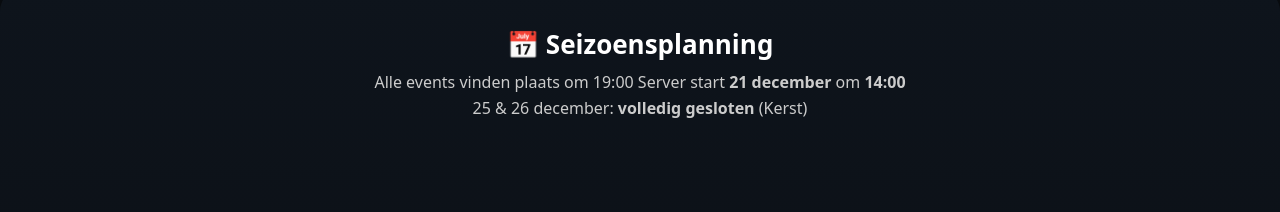
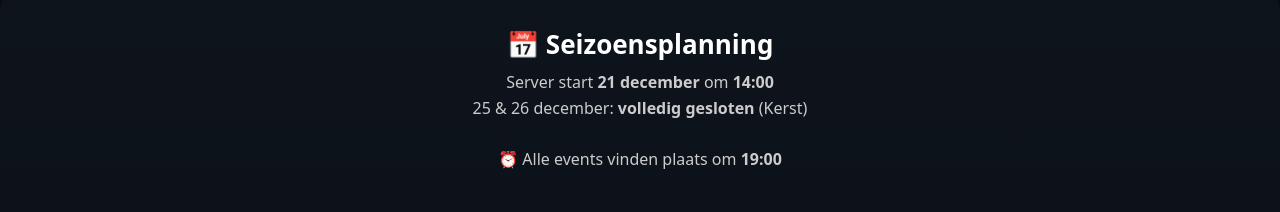
Before and after one commit to Binnenlander/ncsmp-site, a plain HTML site: page index.html in a window 1280 px wide. Shown: the part 821-1033 px from the top of the page. Drawn offline with Linux system fonts and the light colour scheme.

Commit message:
Update index.html

```diff
--- a/index.html
+++ b/index.html
@@ -393,9 +393,10 @@ footer{
 <div class="timeline-wrapper">
   <div class="timeline-title">📅 Seizoensplanning</div>
   <div class="timeline-sub">
-    Alle events vinden plaats om 19:00
     Server start <b>21 december</b> om <b>14:00</b><br>
-    25 &amp; 26 december: <b>volledig gesloten</b> (Kerst)
+    25 &amp; 26 december: <b>volledig gesloten</b> (Kerst)<br>
+    <br>
+    ⏰ Alle events vinden plaats om <b>19:00</b>
   </div>
 
   <!-- Events boven de gele balk -->
```
